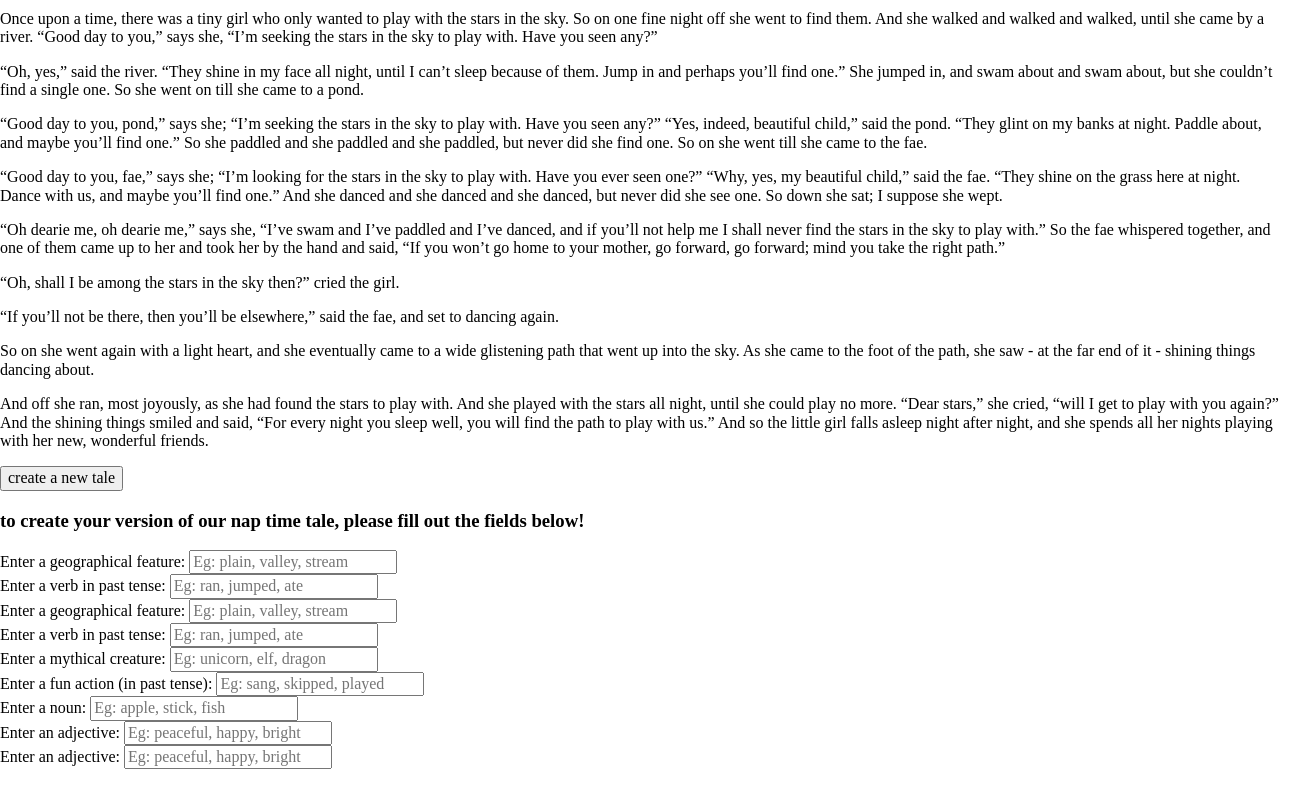
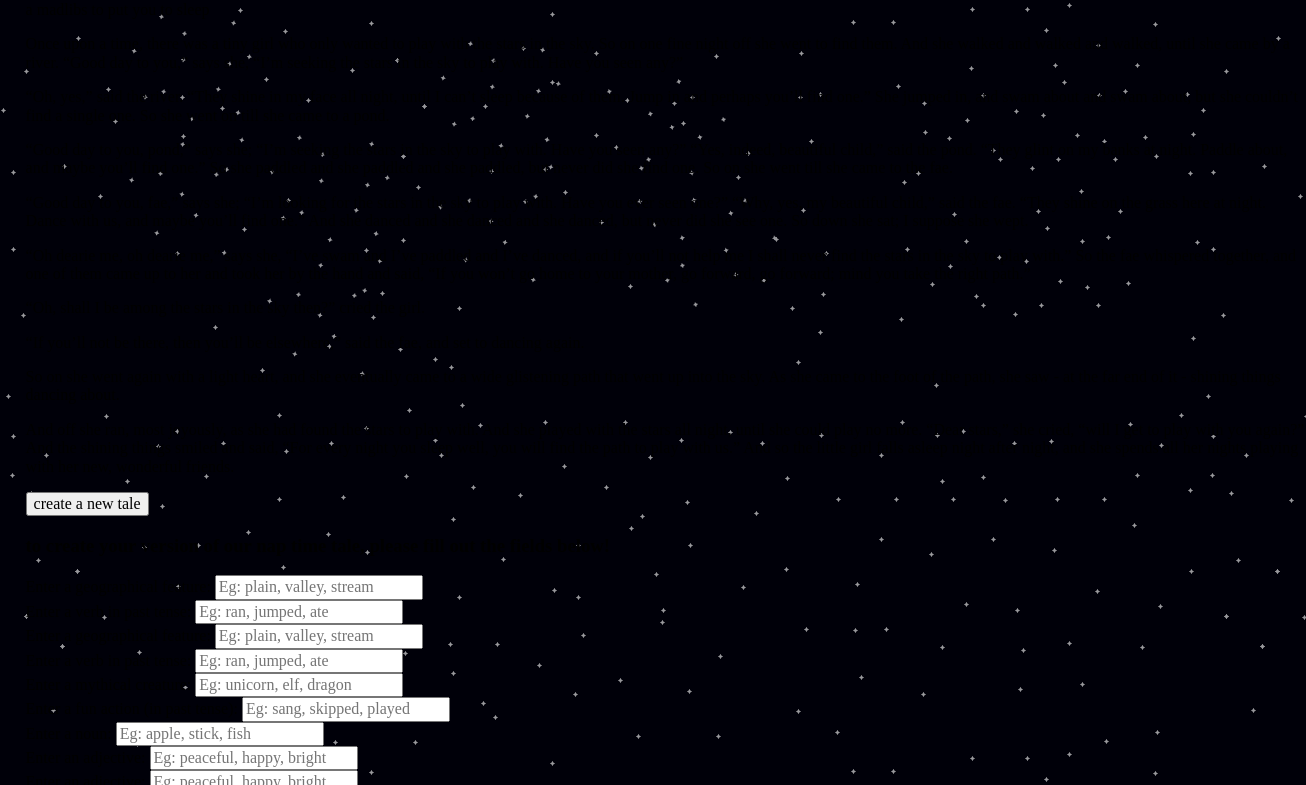
Before and after one commit to sanlakh01/des157a, a plain HTML site: page studio1/index.html in a window 1280 px wide. Shown: the part 227-1012 px from the top of the page, 1306 px wide, since content can reach past the window. Drawn offline with nearby package versions, Linux system fonts and the light colour scheme.

Commit message:
start styling yuh yuh

```diff
--- a/studio1/index.html
+++ b/studio1/index.html
@@ -22,7 +22,7 @@
     </header>
 
     <main>
-        <article>
+        <article class="story">
             <p>Once upon a time,  there was a tiny girl who only wanted to play with the stars in the sky. So on one fine night off she went to find them. And she walked and walked and walked, until she came by a river. “Good day to you,” says she, “I’m seeking the stars in the sky to play with. Have you seen any?”</p>
             <p>“Oh, yes,” said the river. “They shine in my face all night, until I can’t sleep because of them. Jump in and perhaps you’ll find one.” She jumped in, and swam about and swam about, but she couldn’t find a single one. So she went on till she came to a pond.</p>
             <p>“Good day to you, pond,” says she; “I’m seeking the stars in the sky to play with. Have you seen any?” “Yes, indeed, beautiful child,” said the pond. “They glint on my banks at night. Paddle about, and maybe you’ll find one.” So she paddled and she paddled and she paddled, but never did she find one. So on she went till she came to the fae.</p>
@@ -35,7 +35,7 @@
             <button>create a new tale</button>
         </article>
 
-       <div>
+       <div class="madlib">
             <h3>to create your version of our nap time tale, please fill out the fields below!</h3>
 
             <form>
--- a/studio1/styles.css
+++ b/studio1/styles.css
@@ -0,0 +1,7 @@
+body{
+    background-image: url(images/stars.svg);
+    margin: 2%;
+    width: 100%;
+    height: 100%;
+    background-color: #000009;
+}
```
Also changed, not shown: studio1/images/stars.svg (added).
